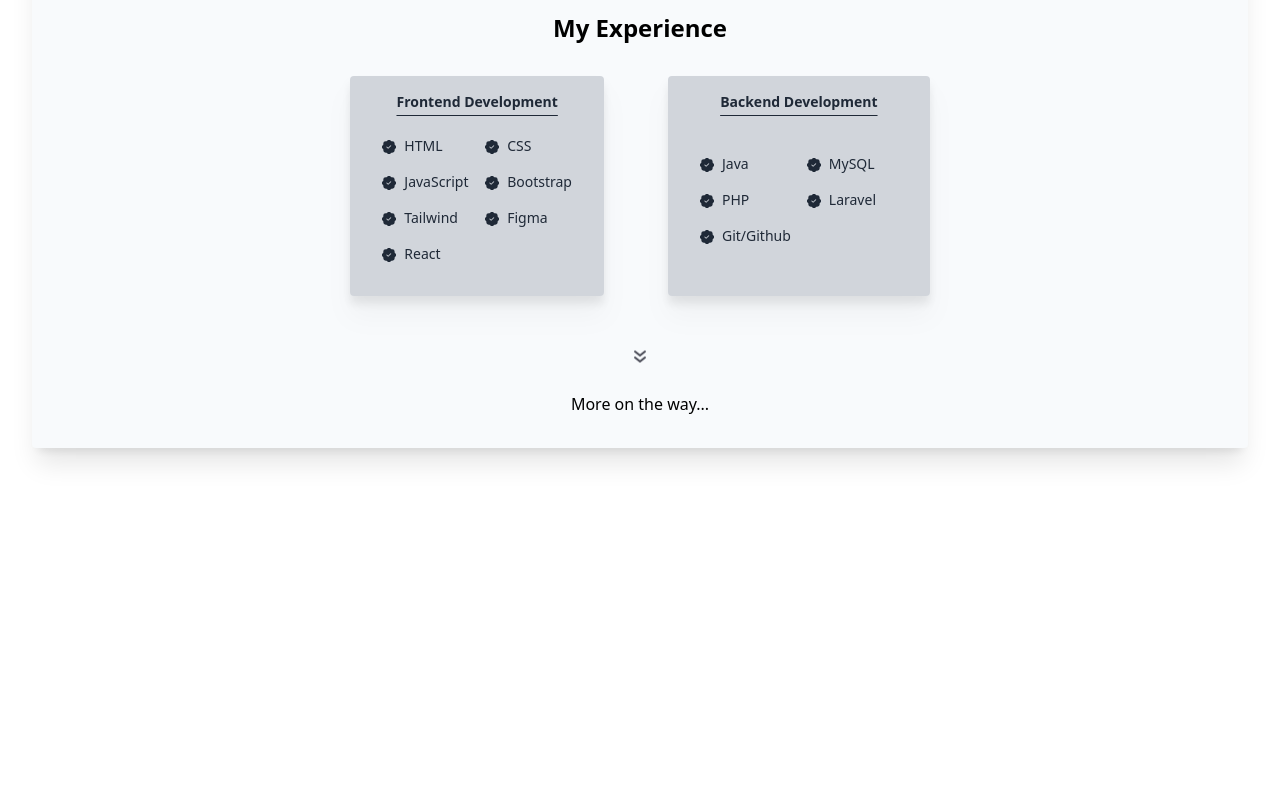
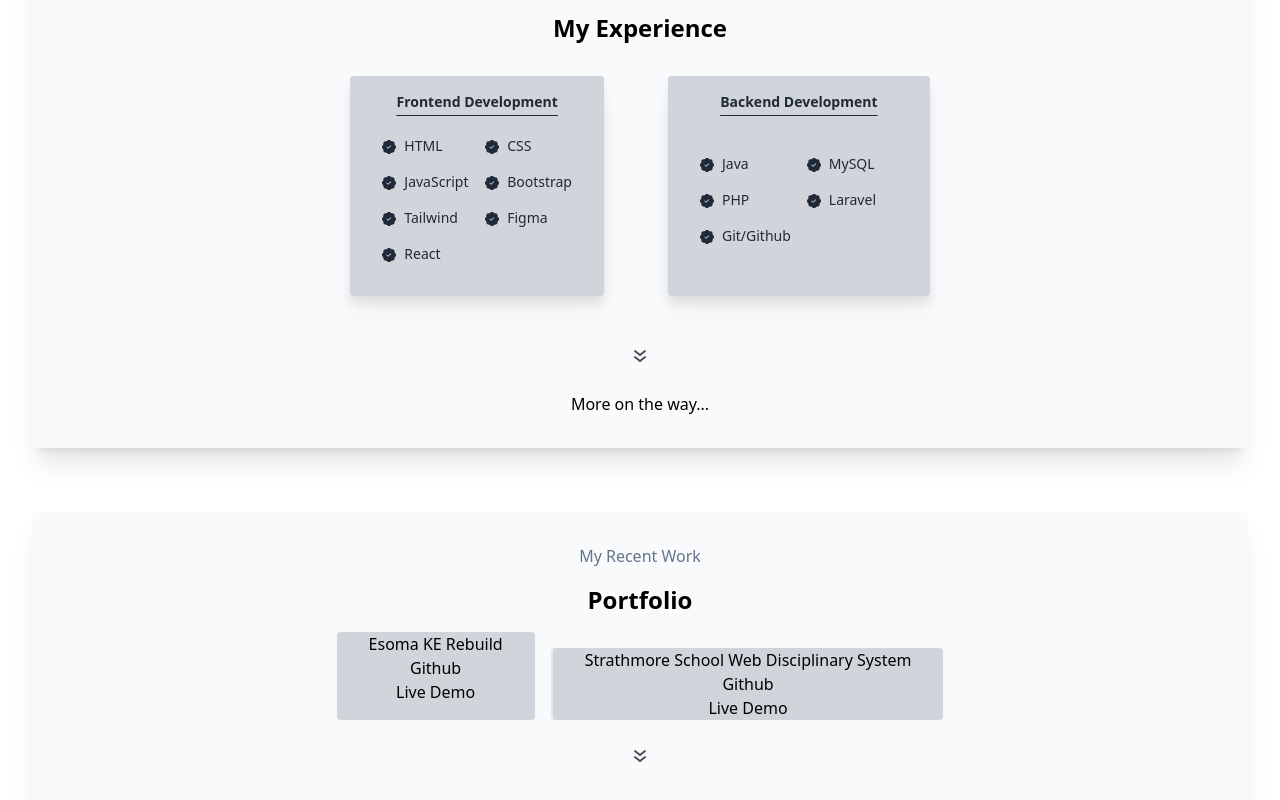
Before and after one commit to Adala-Wanyande/tech-portfolio--react, a React (Create React App) app: page / in a window 1280 px wide. Shown: the part 1622-2422 px from the top of the page. Before the commit the page ends 2070 px from the top, so only its background shows below. Built offline with nearby package versions, Linux system fonts and the light colour scheme.

Commit message:
Portfolio section implemented partly

```diff
--- a/src/App.js
+++ b/src/App.js
@@ -16,11 +16,12 @@
       <Nav />
       <About />
       <Experience />
+      <Portfolio />
       {/*
 
 
       <Services />
-      <Portfolio />
+
       <Testimonials />
       <Contact />
       <Footer /> */}
--- a/src/components/portfolio/Portfolio.jsx
+++ b/src/components/portfolio/Portfolio.jsx
@@ -2,7 +2,42 @@
 
 const Portfolio = () => {
   return (
-    <div>Portfolio</div>
+    <div id='about' className='flex flex-col rounded shadow-xl justify-center bg-slate-50 p-8 space-y-4 mt-16 mx-8'>
+      <h2 className='text-base text-center font-medium text-slate-500'>My Recent Work</h2>
+      <h1 className='text-2xl text-center font-bold'>Portfolio</h1>
+      <div className='flex flex-col space-y-4 md:flex md:flex-row md:divide-x-2 justify-center'>
+        <div className='rounded flex flex-col items-center px-8 bg-gray-300 mx-2'>
+          <img src="" alt="" />
+          <h3>Esoma KE Rebuild</h3>
+          <p></p>
+          <div>
+            Github
+          </div>
+          <div>
+            Live Demo
+          </div>
+        </div>
+        <div className='rounded flex flex-col items-center px-8 bg-gray-300 mx-2'>
+          <img src="" alt="" />
+          <h3>Strathmore School Web Disciplinary System</h3>
+          <div>
+            Github
+          </div>
+          <div>
+            Live Demo
+          </div>
+        </div>
+      </div>
+
+        <a href="#services">
+          <div className='flex justify-center hover:cursor-pointer pt-4 h-8 animate-bounce'>
+            <svg className='hover:animate-spin hover:w-8 hover:h-8 text-gray-400' width="24" height="24" viewBox="0 0 24 24" fill="none" xmlns="http://www.w3.org/2000/svg">
+              <path d="M17 13L12 17L7 13" stroke="#4A4B57" stroke-width="2" stroke-linecap="round" stroke-linejoin="round"/>
+              <path d="M17 7L12 11L7 7" stroke="#4A4B57" stroke-width="2" stroke-linecap="round" stroke-linejoin="round"/>
+            </svg>
+          </div>
+        </a>
+      </div>
   )
 }
 
```
